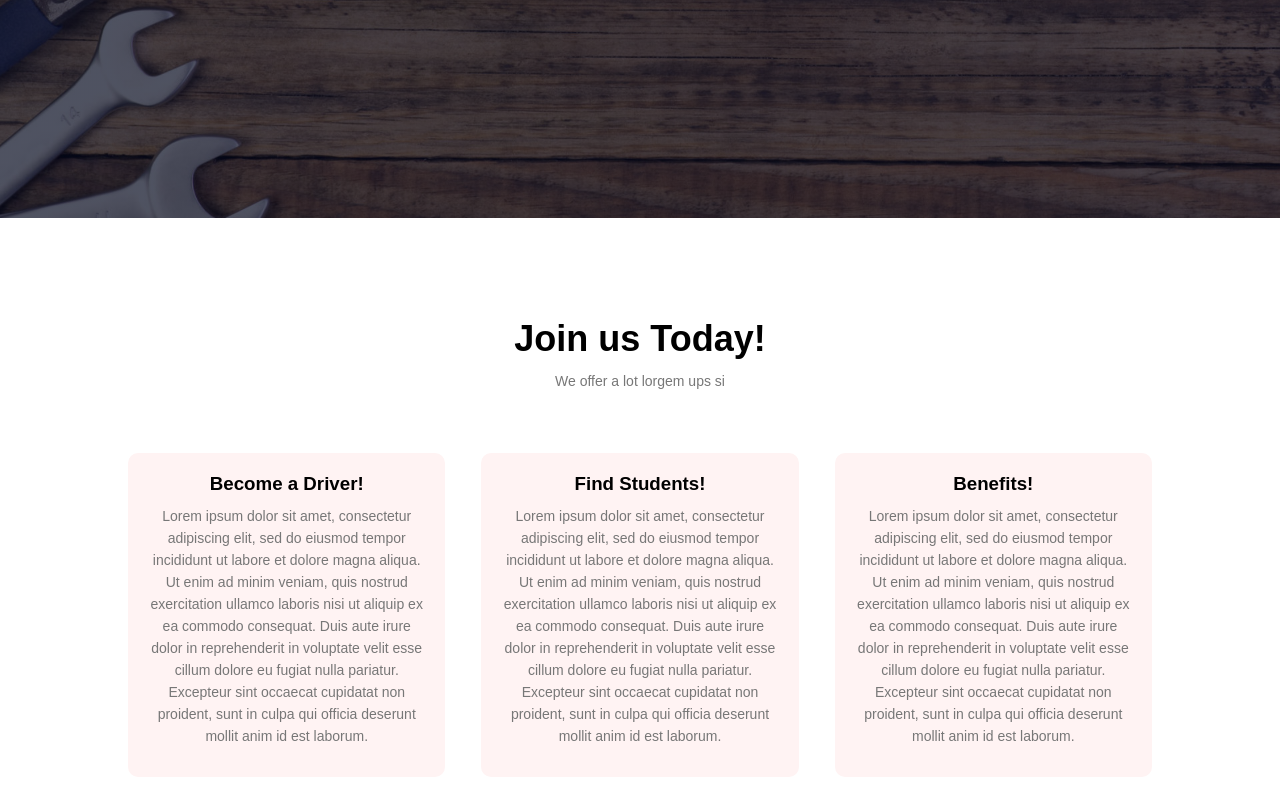
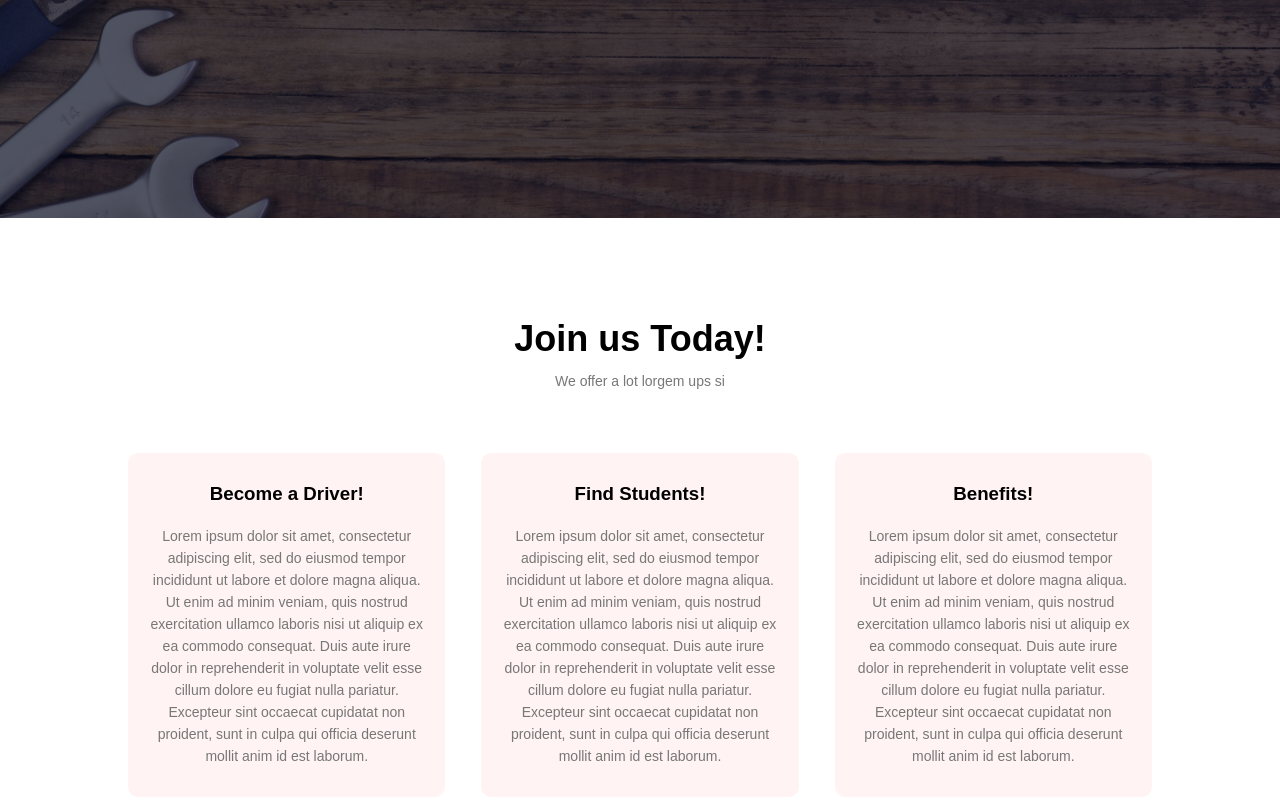
Before and after one commit to Hakob3215/35LProject_BruinPool, a React (Create React App) app in the folder client/: page / in a window 1280 px wide. Shown: the part 582-1382 px from the top of the page. Built offline with nearby package versions, Linux system fonts and the light colour scheme.

Commit message:
Fixed Spacing in Boxes

```diff
--- a/client/src/FirstPage.css
+++ b/client/src/FirstPage.css
@@ -163,3 +163,21 @@ p{
     transition: 0.5;
 
 }
+
+h3{
+    text-align: center;
+    font-weight: 600;
+    margin: 10px 0;
+
+}
+
+.course-col:hover{
+    box-shadow: 0 0 20px 0px rgba(0,0,0,0.2);
+}
+
+@media(max-dith: 700px)
+{
+  .row{
+    flex-direction: column;
+  }
+}
```
